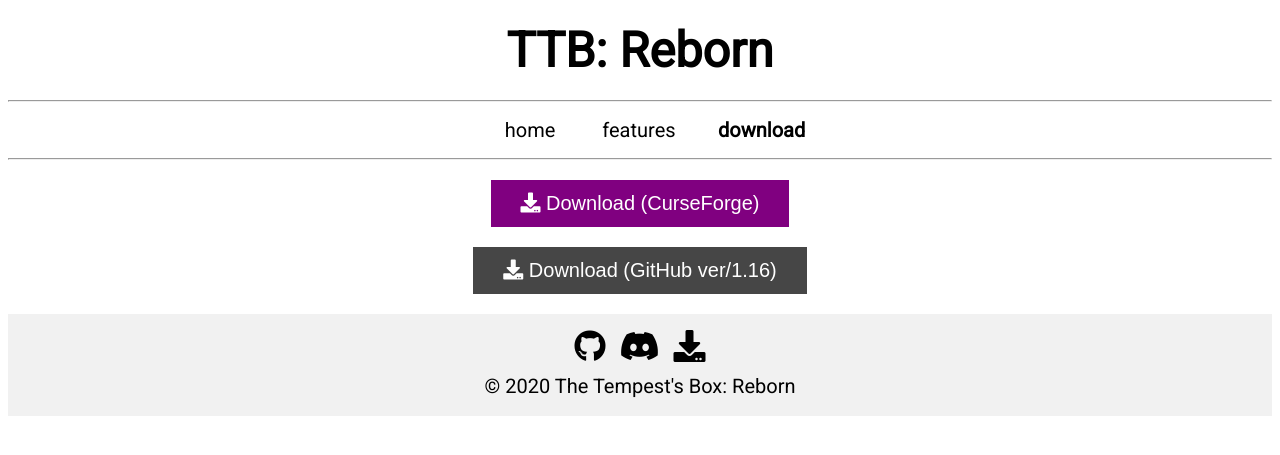
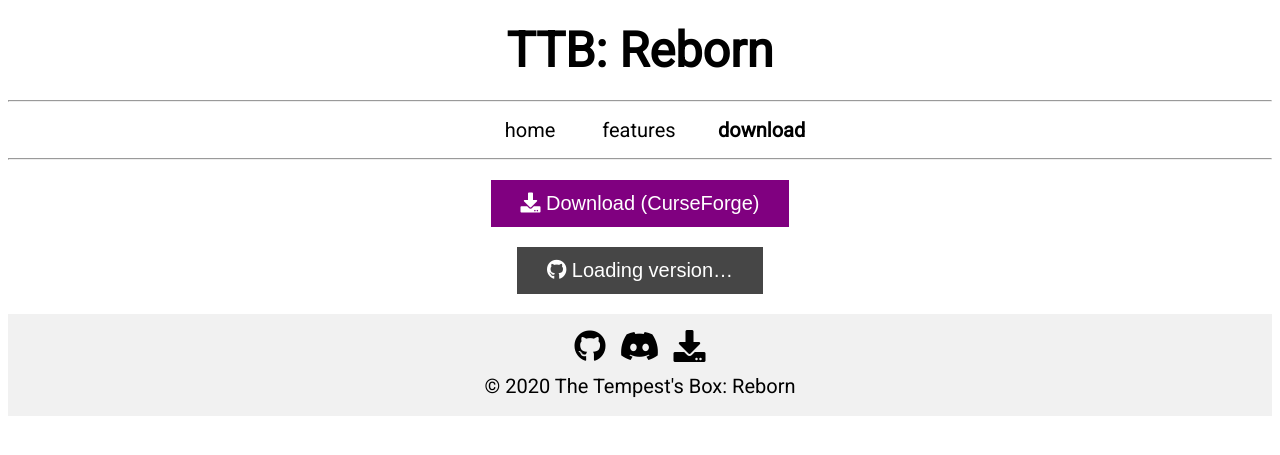
Before and after one commit to tempestsbox/tempestsbox.github.io, a Jekyll site: the page built from download.md, in a window 1280 px wide. Shown: the top 455 px of the page. Built offline with Jekyll 4.4.1, drawn with Linux system fonts in a browser that asks for light colours; nearby versions of some CDN libraries.

Commit message:
Improve download buttons & add them to the home page

```diff
--- /dev/null
+++ b/_includes/download_buttons.html
@@ -0,0 +1,32 @@
+<a href='https://curseforge.com/minecraft/customization/ttb'>
+    <button id='download-btn-curseforge' class='curseforge'>
+        <i class='fa fa-download'></i> Download (CurseForge)</button>
+</a>
+
+<a id='download-btn-github-link'>
+    <button id='download-btn-github' class='github'><i class='fab fa-github'></i> Loading version...</button>
+</a>
+
+<script>
+    const repo = 'tempestsbox/ttb'
+    const prefix_sources = '<i class=\'fa fa-download\'></i> Download Sources ('
+
+    async function fetchButtonData() {
+        let response = await fetch('https://api.github.com/repos/' + repo + '/releases')
+        let data = await response.json()
+        if (data[0]) {
+            updateButton(data[0].tag_name)
+            return
+        }
+        response = await fetch('https://api.github.com/repos/' + repo)
+        data = await response.json()
+        updateButton(data.default_branch)
+    }
+
+    function updateButton(archive) {
+        document.getElementById('download-btn-github').innerHTML = prefix_sources + archive + ')';
+        document.getElementById('download-btn-github-link').href = 'https://github.com/' + repo + '/archive/' + archive + '.zip';
+    }
+
+    fetchButtonData();
+</script>
--- a/_layouts/page/home.html
+++ b/_layouts/page/home.html
@@ -14,5 +14,3 @@
 <br>
 
 <p> {{ content }} </p>
-
-<br>
--- a/download.md
+++ b/download.md
@@ -4,14 +4,4 @@
 permalink: /download
 ---
 
-<a href='https://curseforge.com/minecraft/customization/ttb'>
-    <button id='download-btn' class='curseforge'>
-        <i class='fa fa-download'></i> Download (CurseForge)
-    </button>
-</a>
-
-<a href='https://github.com/tempestsbox/ttb/archive/ver/1.16.zip'>
-    <button id='download-btn' class='github'>
-        <i class='fa fa-download'></i> Download (GitHub ver/1.16)
-    </button>
-</a>
+{% include download_buttons.html %}
--- a/stylesheet.css
+++ b/stylesheet.css
@@ -40,18 +40,49 @@
 	margin: 0 auto;
 }
 
-*#download-btn {
-  border: none;
-  color: white;
-  padding: 12px 30px;
-  cursor: pointer;
-  font-size: 20px;
-  display: table-cell;
+*#spinner {
+    position: absolute;
+    display: block;
+    top: 50%;
+    left: 50%;
+    height: 35px;
+    width: 35px;
+    margin: -25px 0 0 -25px;
+    border: 4px rgba(0, 0, 0, 0.25) solid;
+    border-top: 4px #2e2e2e solid;
+    border-right: 4px #2e2e2e solid;
+    border-bottom: 4px #2e2e2e solid;
+    border-radius: 50%;
+    -webkit-animation: spin 1s infinite linear;
+    animation: spin 1s infinite linear;
 }
-*#download-btn.curseforge {
+@keyframes spin {
+    from {
+        transform: rotate(0deg);
+    }
+    to {
+        transform: rotate(359deg);
+    }
+}
+
+*#download-btn-curseforge {
+    border: none;
+    color: white;
+    padding: 12px 30px;
+    cursor: pointer;
+    font-size: 20px;
+    display: table-cell;
+
     background-color: purple;
 }
-*#download-btn.github {
+*#download-btn-github {
+    border: none;
+    color: white;
+    padding: 12px 30px;
+    cursor: pointer;
+    font-size: 20px;
+    display: table-cell;
+
     background-color: rgb(70, 70, 70);
 }
 
```
Also changed, not shown: index.md (+5 -0 lines).
